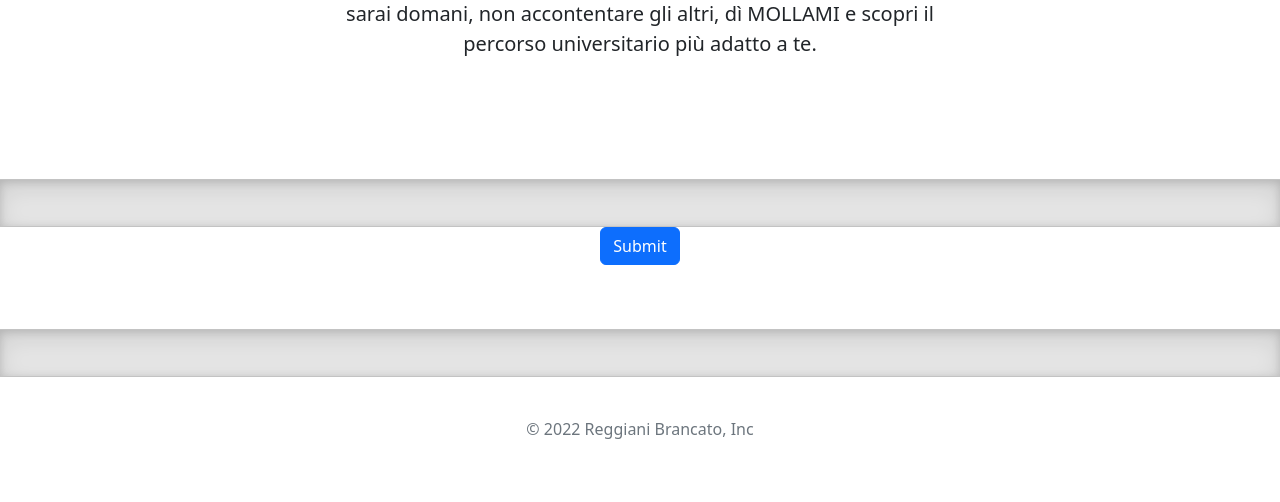
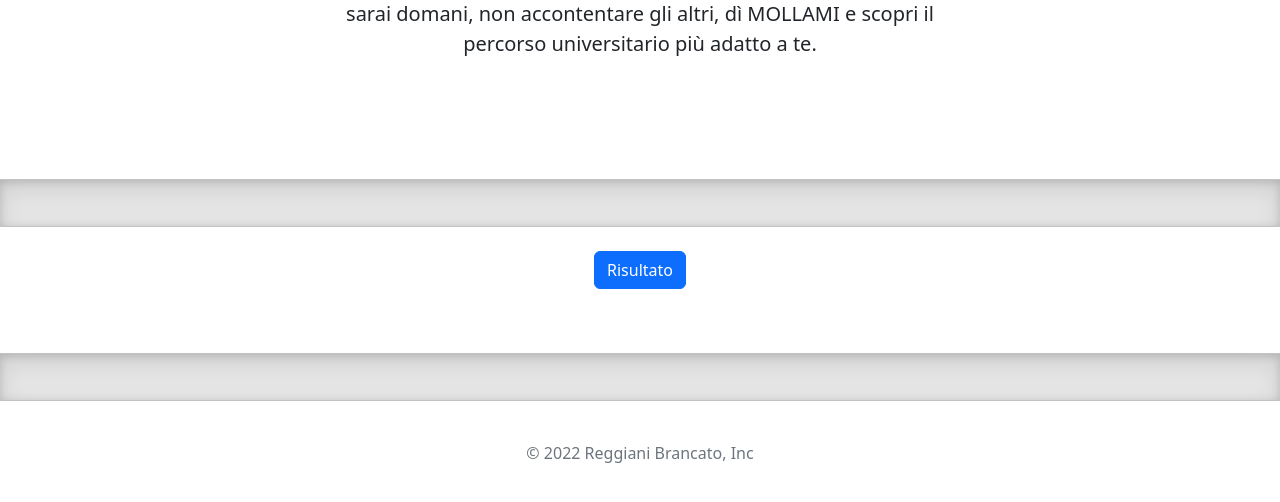
Before and after one commit to davidebazzana/Questionnaire, a Flask app: page / in a window 1280 px wide. Shown: the part 278-780 px from the top of the page. Run offline with Flask 2, Linux system fonts and the light colour scheme; data that the repository does not hold is empty; some libraries are stand-ins or nearby versions.

Commit message:
Graphic details

```diff
--- a/questionnaire_app/templates/layout.html
+++ b/questionnaire_app/templates/layout.html
@@ -95,7 +95,6 @@
       p.category-title {
         font-weight: bold;
         font-size: 30px;
-        margin-top: 7%;
       }
 
     </style>
--- a/questionnaire_app/templates/questionnaire.html
+++ b/questionnaire_app/templates/questionnaire.html
@@ -21,6 +21,7 @@
 <div class="d-flex gap-5 justify-content-center" style="margin-bottom: 5%; margin-left: 5%; margin-right: 5%;">
 
   <form action="/result", method="get">
+    <br>
     {% for question in questions %}
       {% if question["is_first_in_category"] %}
         <p class="category-title">Blocco {{question["question_category"]}}</p>
@@ -68,7 +69,7 @@
       {% endif %}
     {% endfor %}
 
-    <button type="submit" class="btn btn-primary">Submit</button>
+    <button type="submit" class="btn btn-primary">Risultato</button>
   </form>
 </div>
 {% endblock %}
```
